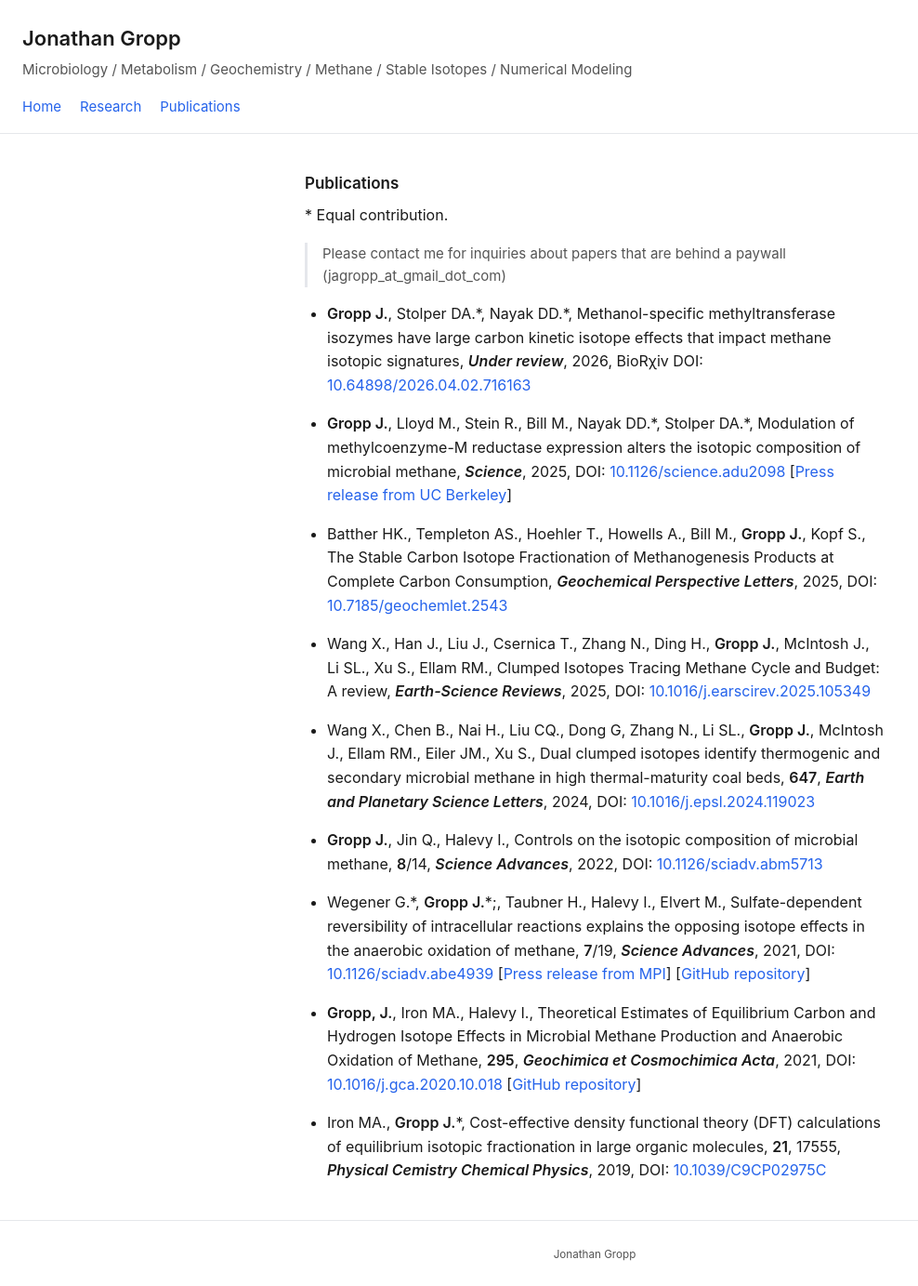
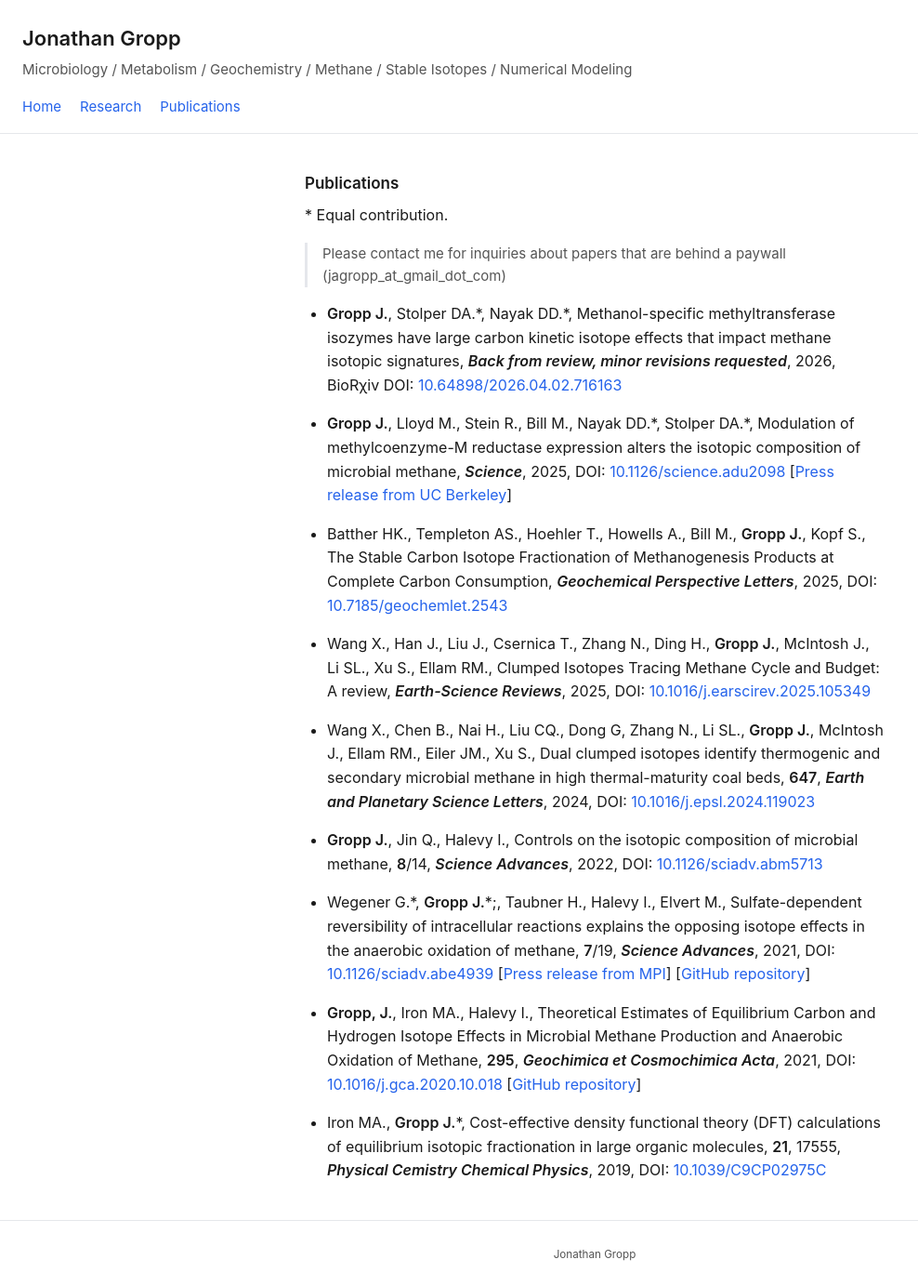
Before and after one commit to jagropp/jagropp.github.io, a Jekyll site: the page built from publications.md, in a window 1280 px wide. Shown: the whole page at 93% size, without its empty margins (0-988 px from the left). Built offline with Jekyll 4.4.1, drawn with Linux system fonts in a browser that asks for light colours; our own code applies the rules of GitHub Pages for plain Markdown files.

Commit message:
Update publications.md

```diff
--- a/publications.md
+++ b/publications.md
@@ -3,7 +3,7 @@
 \* Equal contribution.
 > Please contact me for inquiries about papers that are behind a paywall (jagropp_at_gmail_dot_com)
 
-- **Gropp J.**, Stolper DA.\*, Nayak DD.\*, Methanol-specific methyltransferase isozymes have large carbon kinetic isotope effects that impact methane isotopic signatures, ***Under review***, 2026, BioR&#967;iv DOI: [10.64898/2026.04.02.716163](https://doi.org/10.64898/2026.04.02.716163){:target="_blank"}
+- **Gropp J.**, Stolper DA.\*, Nayak DD.\*, Methanol-specific methyltransferase isozymes have large carbon kinetic isotope effects that impact methane isotopic signatures, ***Back from review, minor revisions requested***, 2026, BioR&#967;iv DOI: [10.64898/2026.04.02.716163](https://doi.org/10.64898/2026.04.02.716163){:target="_blank"}
 
 - **Gropp J.**, Lloyd M., Stein R., Bill M., Nayak DD.\*, Stolper DA.\*, Modulation of methylcoenzyme-M reductase expression alters the isotopic composition of microbial methane, ***Science***, 2025, DOI: [10.1126/science.adu2098](https://doi.org/10.1126/science.adu2098){:target="_blank"} [[Press release from UC Berkeley](https://vcresearch.berkeley.edu/news/scientists-hack-microbes-identify-environmental-sources-methane){:target="_blank"}]
 
```
